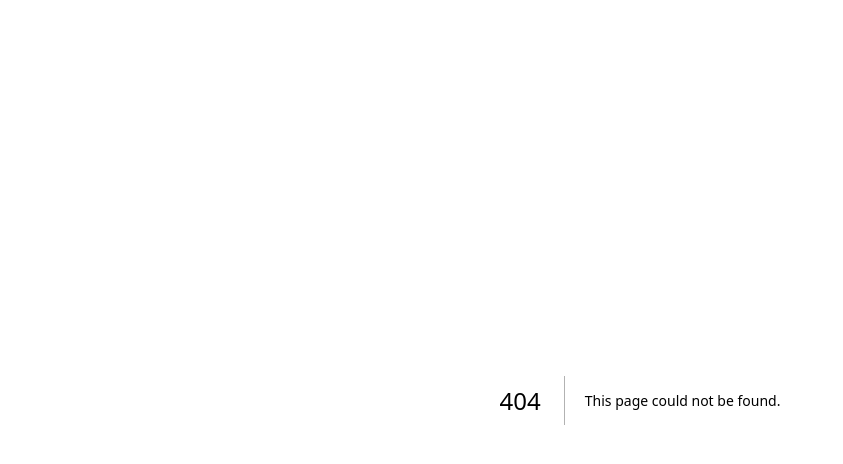
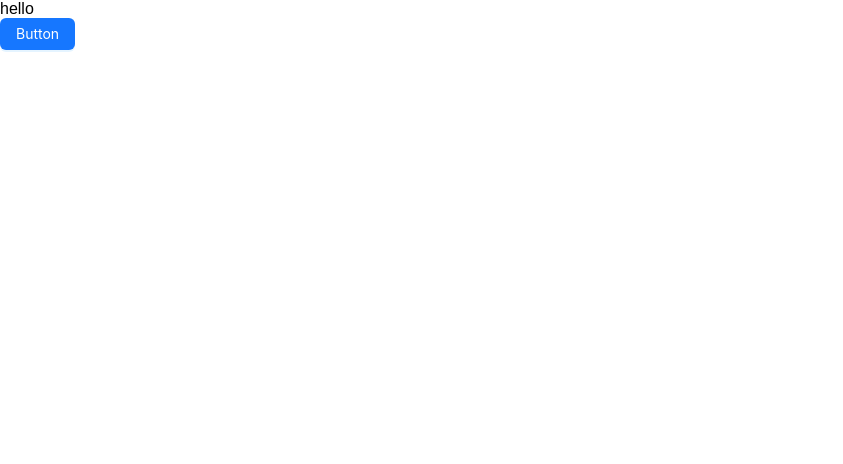
Before and after one commit to huiruo/code-platform, a Next.js app in the folder apps/web/: page /imgaes in a window 1280 px wide. Before the commit this address had no page. Shown: the top 464 px of the page, without its empty margins (0-843 px from the left). Built offline with nearby package versions, Linux system fonts and the light colour scheme.

Commit message:
feat: antD

```diff
--- /dev/null
+++ b/apps/web/modules/images/index.tsx
@@ -0,0 +1,11 @@
+import React from 'react';
+import { Button } from 'antd';
+
+export function Image() {
+
+  return (
+    <div className="App">
+      <Button type="primary">Button</Button>
+    </div>
+  )
+}
--- /dev/null
+++ b/apps/web/modules/index.ts
@@ -0,0 +1 @@
+export * from './images'
--- a/apps/web/package.json
+++ b/apps/web/package.json
@@ -10,6 +10,7 @@
   },
   "dependencies": {
     "@monaco-editor/react": "^4.4.6",
+    "antd": "^5.5.0",
     "monaco-editor": "^0.37.0",
     "next": "^13.1.1",
     "react": "^18.2.0",
--- /dev/null
+++ b/apps/web/pages/_app.ts
@@ -0,0 +1,4 @@
+import App from 'next/app'
+import 'antd/dist/reset.css';
+
+export default App
--- /dev/null
+++ b/apps/web/pages/imgaes.tsx
@@ -0,0 +1,10 @@
+import { Image } from '../modules'
+
+export default function Images() {
+  return (
+    <div>
+      hello
+      <Image />
+    </div>
+  )
+}
```
